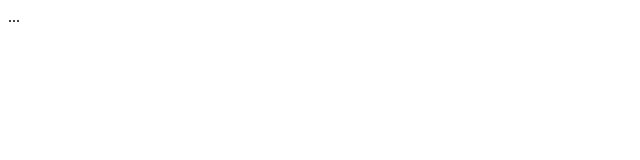
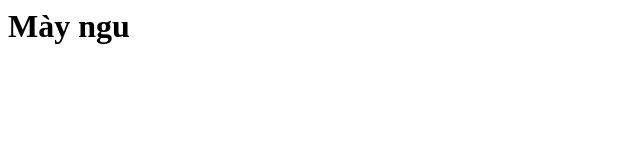
Before and after one commit to duongdoanfpt/duongdoan.github.io, a plain HTML site: page haha.html in a window 1280 px wide. Shown: the whole page, without its empty margins (0-640 px from the left). Drawn offline with Linux system fonts and the light colour scheme.

Commit message:
Update haha.html

```diff
--- a/haha.html
+++ b/haha.html
@@ -3,6 +3,6 @@
 <meta http-equiv="refresh" content="2;url=https://vlxx.xyz/video/chi-dau-cua-toi-la-nguoi-yeu-cu/1682/">
 </head>
 <body>
-...
+  <h1> Mày ngu </h1>
 </body>
 </html>
```
